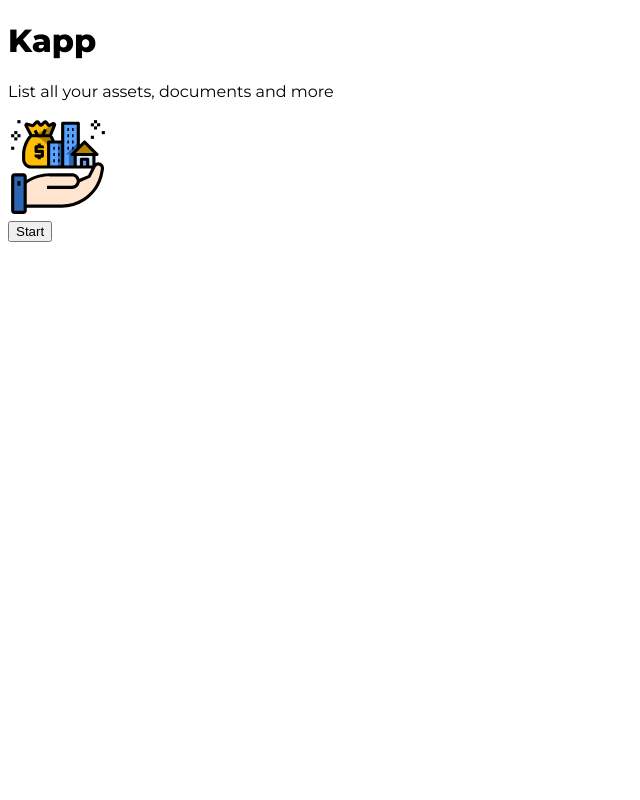
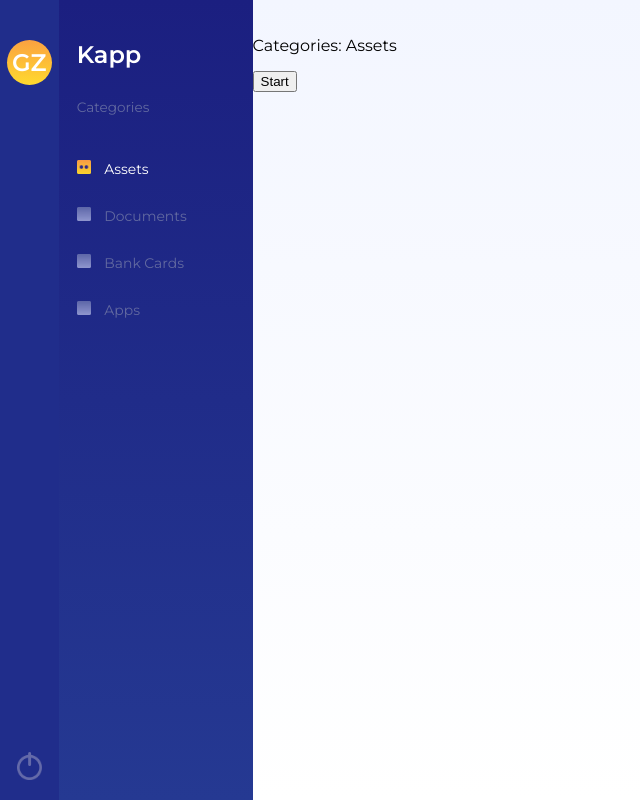
Before and after one commit to gustavozapata/kapp, an Electron app: page src/index.html in a window 800 px wide. Shown: the whole page, without its empty margins (0-640 px from the left). Drawn offline with Linux system fonts and the light colour scheme.

Commit message:
initial styling + functionality

```diff
--- a/assets/css/main.css
+++ b/assets/css/main.css
@@ -1,8 +1,93 @@
 @import url("https://fonts.googleapis.com/css2?family=Montserrat:wght@200;300;400;500;600;800&display=swap");
 
 body {
+  margin: 0;
+  padding: 0;
   font-family: "Montserrat", sans-serif;
 }
-img {
-  width: 100px;
+.dragable {
+  width: 100%;
+  height: 20px;
+  -webkit-app-region: drag;
 }
+:not(input):not(textarea),
+:not(input):not(textarea)::after,
+:not(input):not(textarea)::before {
+  -webkit-user-select: none;
+  user-select: none;
+  cursor: default;
+}
+#page {
+  display: flex;
+  height: 100vh;
+}
+aside {
+  position: relative;
+  flex-basis: 60px;
+  background-color: #202d8b;
+  text-align: center;
+}
+.profile {
+  width: 45px;
+  height: 45px;
+  text-align: center;
+  border-radius: 50%;
+  margin: 20px auto;
+  background: linear-gradient(#fba141, #ffda2e);
+}
+.profile p {
+  font-weight: 600;
+  color: white;
+  vertical-align: middle;
+  margin-top: 20px;
+  font-size: 1.5em;
+  line-height: 45px;
+}
+#power {
+  position: absolute;
+  bottom: 20px;
+  width: 25px;
+  left: 50%;
+  margin-left: -12.5px;
+  cursor: pointer;
+  z-index: 100;
+}
+nav {
+  flex-basis: 180px;
+  padding-left: 18px;
+  background: linear-gradient(#1b1f80, #253992);
+}
+nav h1 {
+  color: white;
+  font-weight: 600;
+}
+nav h3 {
+  color: #6269a0;
+  font-weight: 400;
+  font-size: 0.85em;
+  margin: 30px 0;
+}
+nav ul {
+  padding: 0;
+  margin: 0;
+}
+ul li {
+  color: #6269a0;
+  list-style: none;
+  margin: 15px 0;
+  font-size: 0.87em;
+  cursor: pointer;
+  vertical-align: middle;
+}
+ul img {
+  width: 14px;
+  margin-right: 10px;
+  margin-top: 15px;
+}
+ul .active {
+  color: white;
+}
+main {
+  flex-basis: 70%;
+  background: linear-gradient(#f3f6ff, #ffffff);
+}
--- a/main.js
+++ b/main.js
@@ -5,6 +5,7 @@ function createWindow() {
   const win = new BrowserWindow({
     width: 800,
     height: 600,
+    frame: false,
     webPreferences: {
       nodeIntegration: true,
     },
@@ -14,7 +15,7 @@ function createWindow() {
   win.loadFile("src/index.html");
 
   // Open the DevTools.
-  // win.webContents.openDevTools();
+  win.webContents.openDevTools();
 }
 
 // This method will be called when Electron has finished
--- a/package.json
+++ b/package.json
@@ -5,13 +5,15 @@
   "main": "main.js",
   "scripts": {
     "start": "electron .",
+    "dev": "nodemon --watch * --exec electron .",
     "test": "echo \"Error: no test specified\" && exit 1"
   },
   "keywords": [],
   "author": "https://gustavozapata.me",
   "license": "ISC",
   "devDependencies": {
-    "electron": "^8.2.4"
+    "electron": "^8.2.4",
+    "nodemon": "^2.0.3"
   },
   "dependencies": {
     "axios": "^0.19.2"
--- a/src/index.html
+++ b/src/index.html
@@ -12,13 +12,43 @@
     <link rel="stylesheet" href="../assets/css/main.css" />
   </head>
   <body>
-    <h1>Kapp</h1>
-    <p>List all your assets, documents and more</p>
-    <img src="../assets/images/image.svg" alt="home" /><br />
-    <button id="start">Start</button>
-
-    <!-- dynamicly populated -->
-    <div class="assets"></div>
+    <div id="page">
+      <aside>
+        <div class="dragable"></div>
+        <div class="profile">
+          <p>GZ</p>
+        </div>
+        <img src="../assets/images/power.png" alt="power icon" id="power" />
+      </aside>
+      <nav>
+        <div class="dragable"></div>
+        <h1>Kapp</h1>
+        <h3>Categories</h3>
+        <ul>
+          <li class="active">
+            <img src="../assets/images/active.png" alt="active icon" /> Assets
+          </li>
+          <li>
+            <img src="../assets/images/menu.png" alt="menu icon" /> Documents
+          </li>
+          <li>
+            <img src="../assets/images/menu.png" alt="menu icon" /> Bank Cards
+          </li>
+          <li><img src="../assets/images/menu.png" alt="menu icon" /> Apps</li>
+        </ul>
+      </nav>
+      <main>
+        <div class="dragable"></div>
+        <header>
+          <p>Categories: Assets</p>
+        </header>
+        <div class="main">
+          <!-- dynamicly populated -->
+          <div class="items"></div>
+          <button id="start">Start</button>
+        </div>
+      </main>
+    </div>
 
     <script src="index.js"></script>
   </body>
--- a/src/index.js
+++ b/src/index.js
@@ -1,12 +1,31 @@
 const axios = require("axios");
+const electron = require("electron");
+const remote = electron.remote;
 
 const start = document.querySelector("#start");
-const container = document.querySelector(".assets");
+const power = document.querySelector("#power");
+
+const menu = document.querySelectorAll("nav ul li");
+const items = document.querySelector(".items");
 
 start.addEventListener("click", () => {
   axios.get("http://localhost:4000/api/v1/assets").then((res) => {
     let data = res.data.data;
-    container.innerHTML = populate(data);
+    items.innerHTML = populate(data);
+  });
+});
+
+power.addEventListener("click", () => {
+  let win = remote.getCurrentWindow();
+  win.close();
+});
+
+menu.forEach((item) => {
+  item.addEventListener("click", () => {
+    document.querySelector(".active img").src = "../assets/images/menu.png";
+    document.querySelector(".active").classList.remove("active");
+    item.classList.add("active");
+    item.querySelector("img").src = "../assets/images/active.png";
   });
 });
 
```
Also changed, not shown: assets/images/active.png (added), assets/images/home.jpg (added), assets/images/menu.png (added), assets/images/power.png (added), 1 other file.
